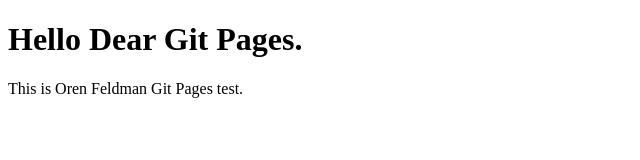
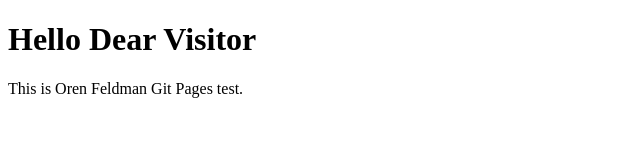
Before and after one commit to ofeldi/webbeast, a plain HTML site: page index.html in a window 1280 px wide. Shown: the whole page, without its empty margins (0-640 px from the left). Drawn offline with Linux system fonts and the light colour scheme.

Commit message:
commit2
commit2

```diff
--- a/index.html
+++ b/index.html
@@ -5,7 +5,7 @@
 </head>
 <body>
 
-<h1>Hello Dear Git Pages. </h1>
+<h1>Hello Dear Visitor </h1>
 <p>This is Oren Feldman Git Pages test. </p>
 
 </body>
```
